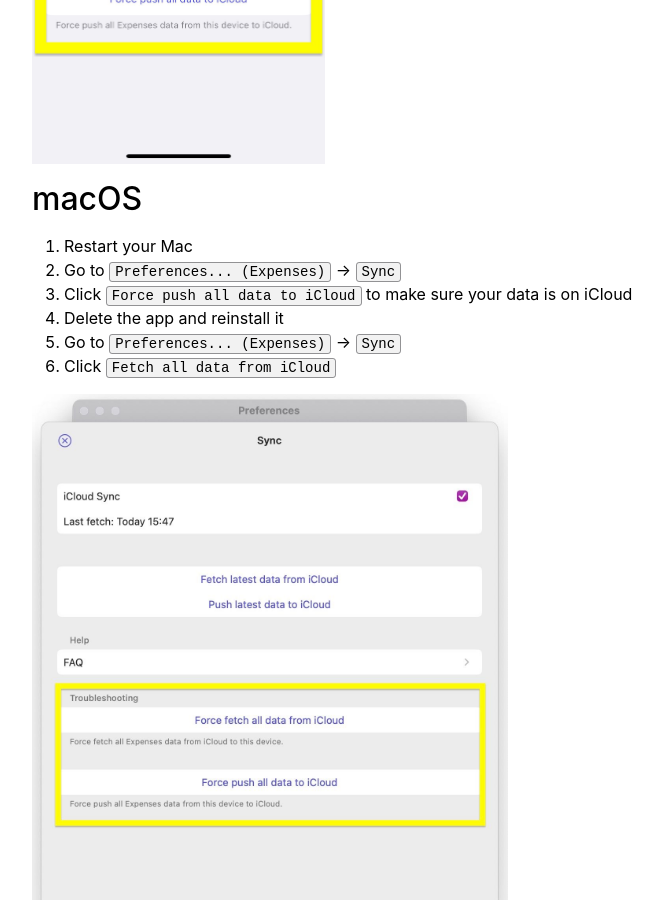
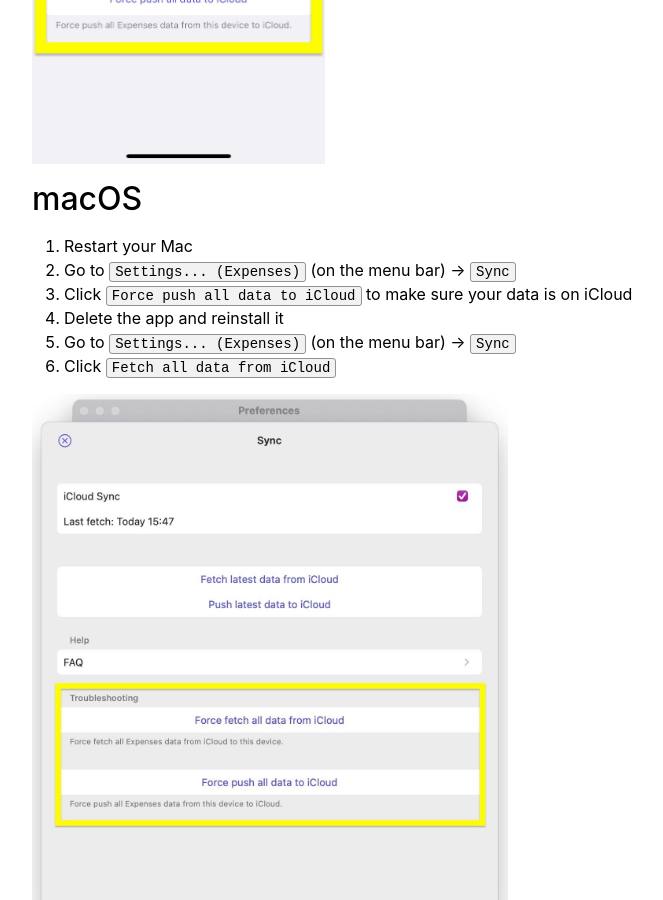
Before and after one commit to bluecometlabs/getexpenses.app, a Jekyll site: the page built from pages/faq/troubleshooting-fetching-changes.md, in a window 1280 px wide and 900 px high, scrolled down 1023 px. Shown: the whole window, without its empty margins (242-905 px from the left). Built offline with Jekyll 4.4.1, drawn with Linux system fonts in a browser that asks for light colours.

Commit message:
Update faq pages

```diff
--- a/pages/faq/troubleshooting-fetching-changes.md
+++ b/pages/faq/troubleshooting-fetching-changes.md
@@ -27,10 +27,10 @@ If you get an error saying that `Error fetching changes in zone ... :client know
 ## macOS
 
 1. Restart your Mac
-2. Go to `Preferences... (Expenses)` → `Sync`
+2. Go to `Settings... (Expenses)` (on the menu bar) → `Sync`
 3. Click `Force push all data to iCloud` to make sure your data is on iCloud
 4. Delete the app and reinstall it
-5. Go to `Preferences... (Expenses)` → `Sync`
+5. Go to `Settings... (Expenses)` (on the menu bar) → `Sync`
 6. Click `Fetch all data from iCloud`
 
 <img src="../../assets/faq/common/sync-troubleshooting-mac.jpg" width="65%">
```
Also changed, not shown: pages/faq/troubleshooting-icloud-sync.md (+1 -1 lines).
